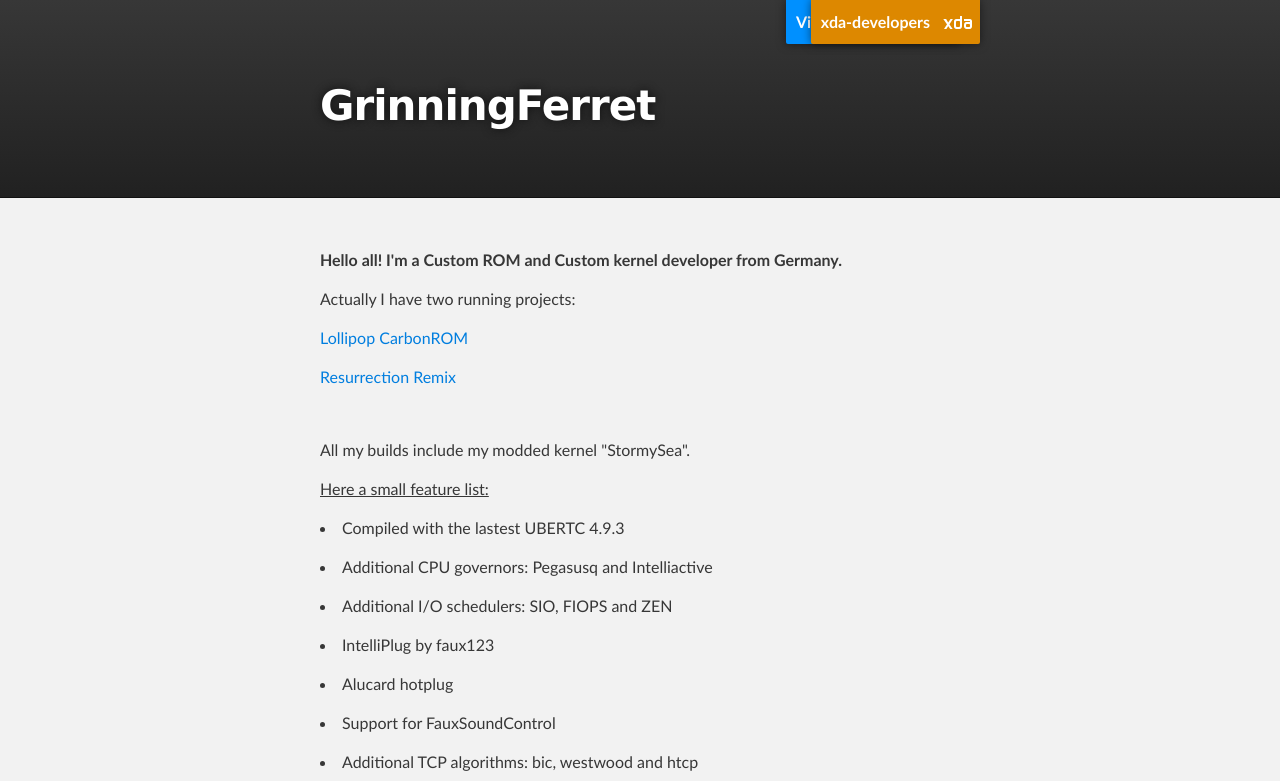
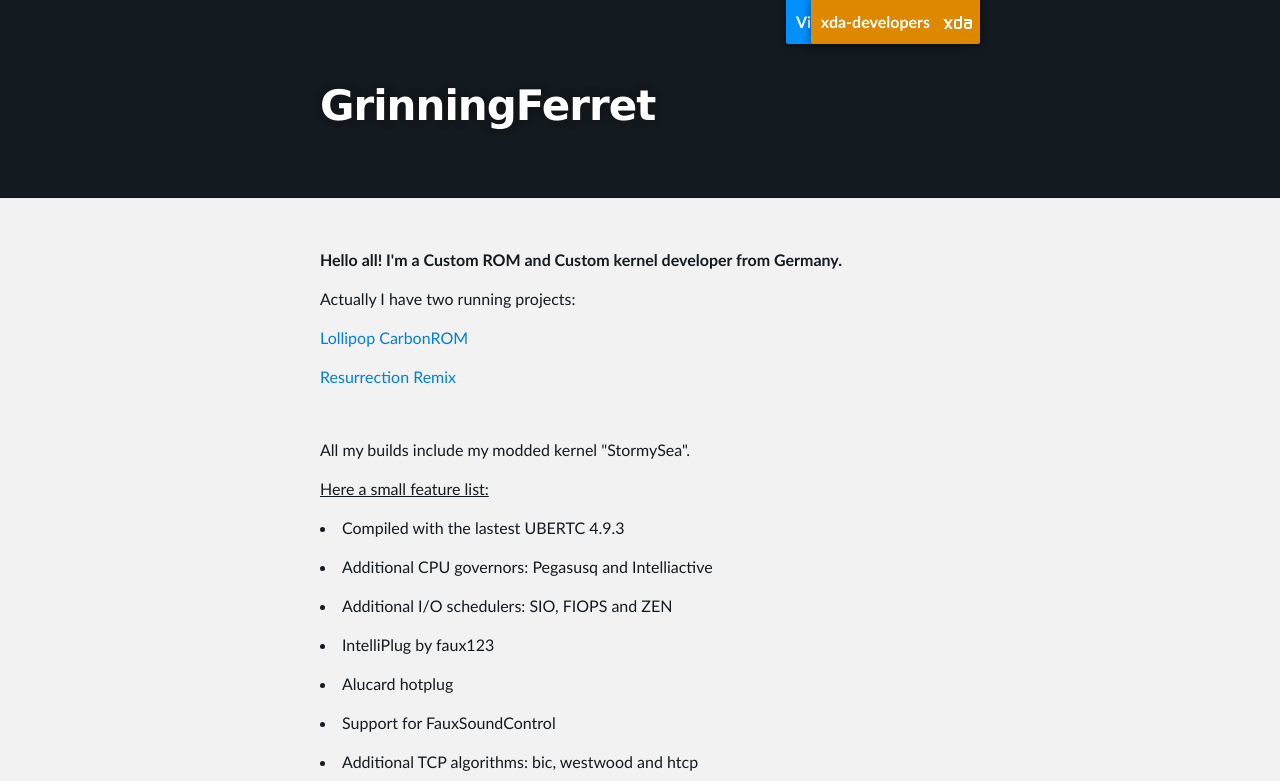
Before and after one commit to GrinningFerret/grinningferret.github.io, a plain HTML site: page index.html in a window 1280 px wide. Shown: the top 781 px of the page. Drawn offline with Linux system fonts and the light colour scheme.

Commit message:
Use right color values

```diff
--- a/stylesheets/stylesheet.css
+++ b/stylesheets/stylesheet.css
@@ -50,7 +50,7 @@ Theme Styles
 
 body {
   box-sizing: border-box;
-  color:#373737;
+  color:#131A20;
   background: #131A20;
   font-size: 16px;
   font-family: 'Myriad Pro', Calibri, Helvetica, Arial, sans-serif;
@@ -61,7 +61,7 @@ body {
 h1, h2, h3, h4, h5, h6 {
   margin: 10px 0;
   font-weight: 700;
-  color:#222222;
+  color:#131A20;
   font-family: 'Lucida Grande', 'Calibri', Helvetica, Arial, sans-serif;
   letter-spacing: -1px;
 }
@@ -302,12 +302,12 @@ Full-Width Styles
 }
 
 #header_wrap {
-  background: #212121;
-  background: -moz-linear-gradient(top, #373737, #212121);
-  background: -webkit-linear-gradient(top, #373737, #212121);
-  background: -ms-linear-gradient(top, #373737, #212121);
-  background: -o-linear-gradient(top, #373737, #212121);
-  background: linear-gradient(top, #373737, #212121);
+  background: #131A20;
+  background: -moz-linear-gradient(top, #131A20, #131A20);
+  background: -webkit-linear-gradient(top, #131A20, #131A20);
+  background: -ms-linear-gradient(top, #131A20, #131A20);
+  background: -o-linear-gradient(top, #131A20, #131A20);
+  background: linear-gradient(top, #131A20, #131A20);
 }
 
 #header_wrap .inner {
```
